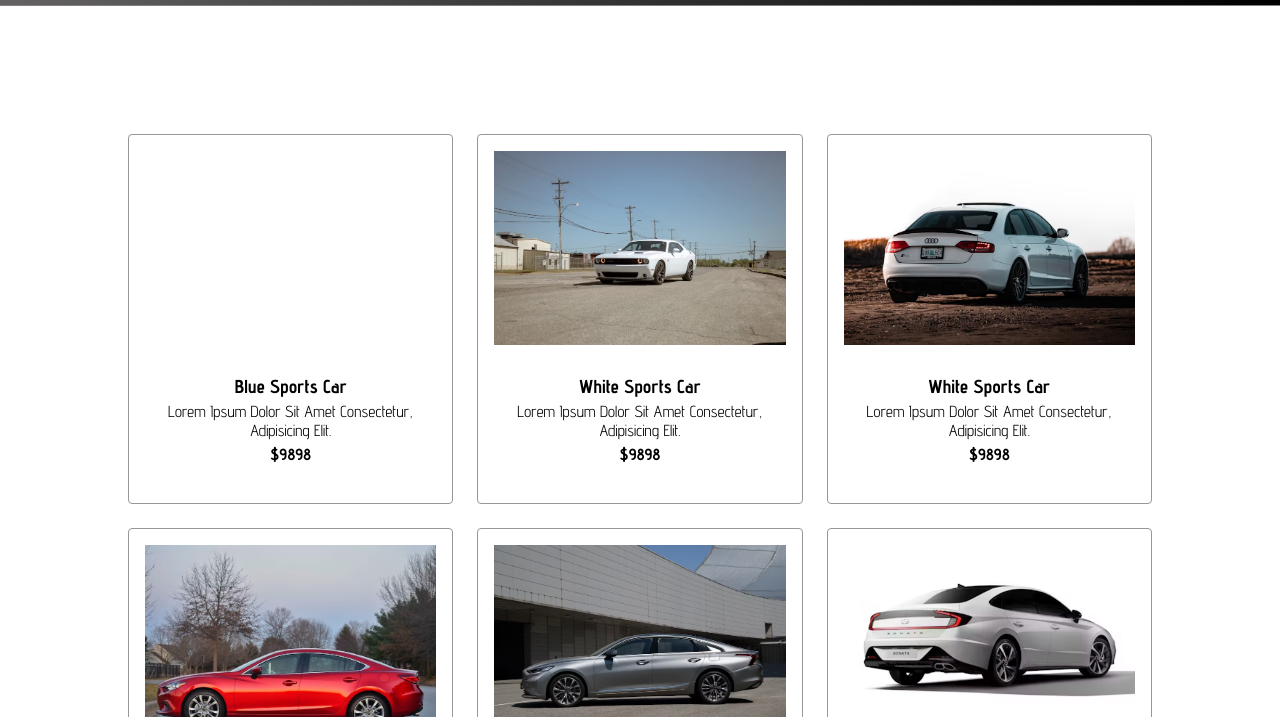
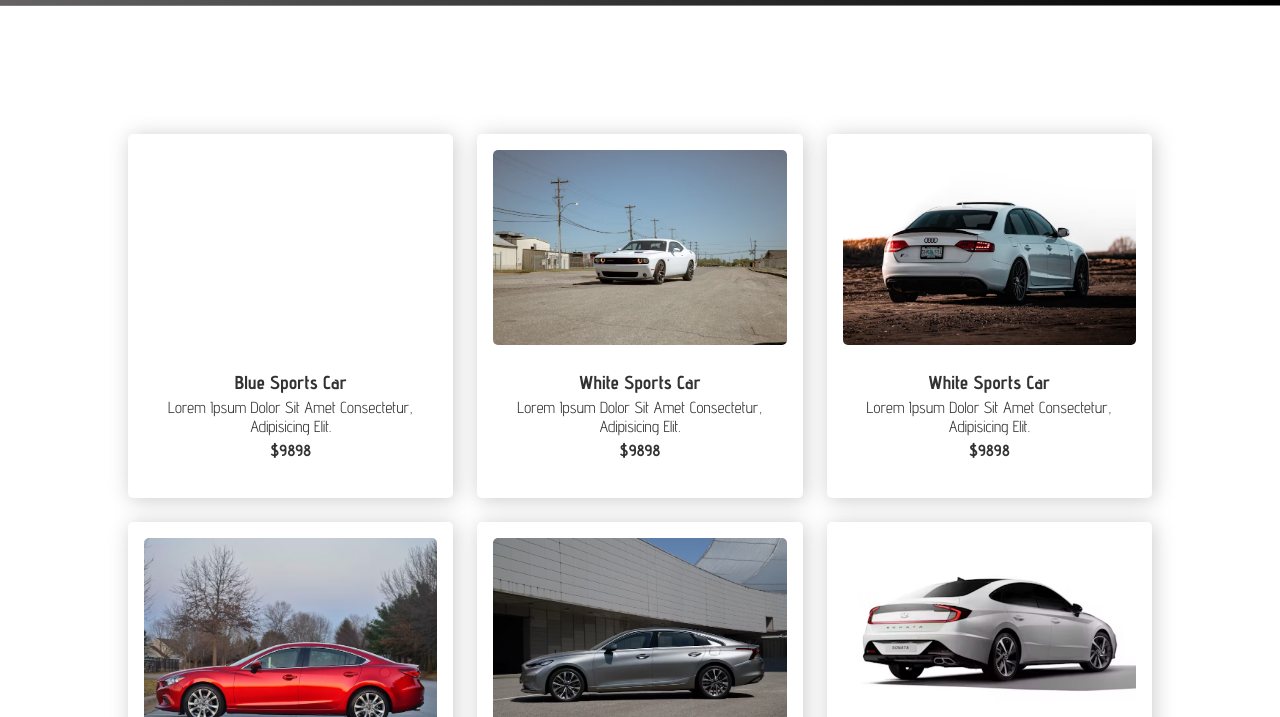
Before and after one commit to Vikram-Singh51/Cohort_Project_6, a plain HTML site: page index.html in a window 1280 px wide. Shown: the part 83-800 px from the top of the page. Drawn offline with Linux system fonts and the light colour scheme; a web font is replaced by a local one.

Commit message:
Update style.css

```diff
--- a/style.css
+++ b/style.css
@@ -35,12 +35,13 @@ nav h2{
       display: grid;
       grid-template-columns: repeat(auto-fit, minmax(270px, 1fr));
       grid-gap: 1.5rem;
-      grid-template-rows: repeat(auto-fit, minmax(370px, 1fr));
+      grid-template-rows: repeat(auto-fit, minmax(350px, 1fr));
 }
 .box{
-     border: 1px solid rgba(128, 128, 128, 0.817);
-     border-radius: 4px;
+     /* border: 1px solid rgba(128, 128, 128, 0.817); */
+     border-radius: 5px;
      padding: 1rem;
+     box-shadow: 2px 2px 20px rgba(146, 145, 145, 0.472);
 }
 .box{
     display: grid;
@@ -49,6 +50,7 @@ nav h2{
 .nested_box1 img{
      width: 100%;
      height: auto;
+     border-radius: 5px;
 }
 .nested_box2{
       display: flex;
@@ -58,6 +60,7 @@ nav h2{
       padding: 1rem;
       text-transform: capitalize;
       font-weight: 400;
+      opacity: 0.8;
 }
 .nested_box2 p{
       text-align: center;
```
